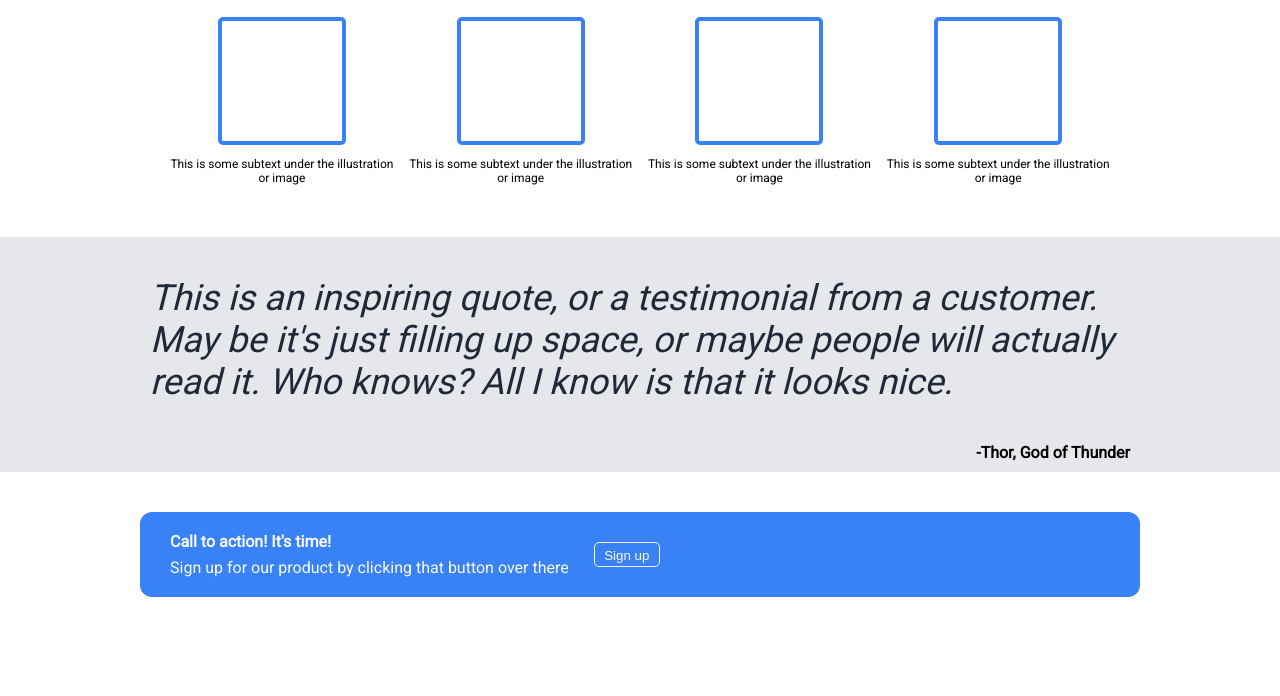
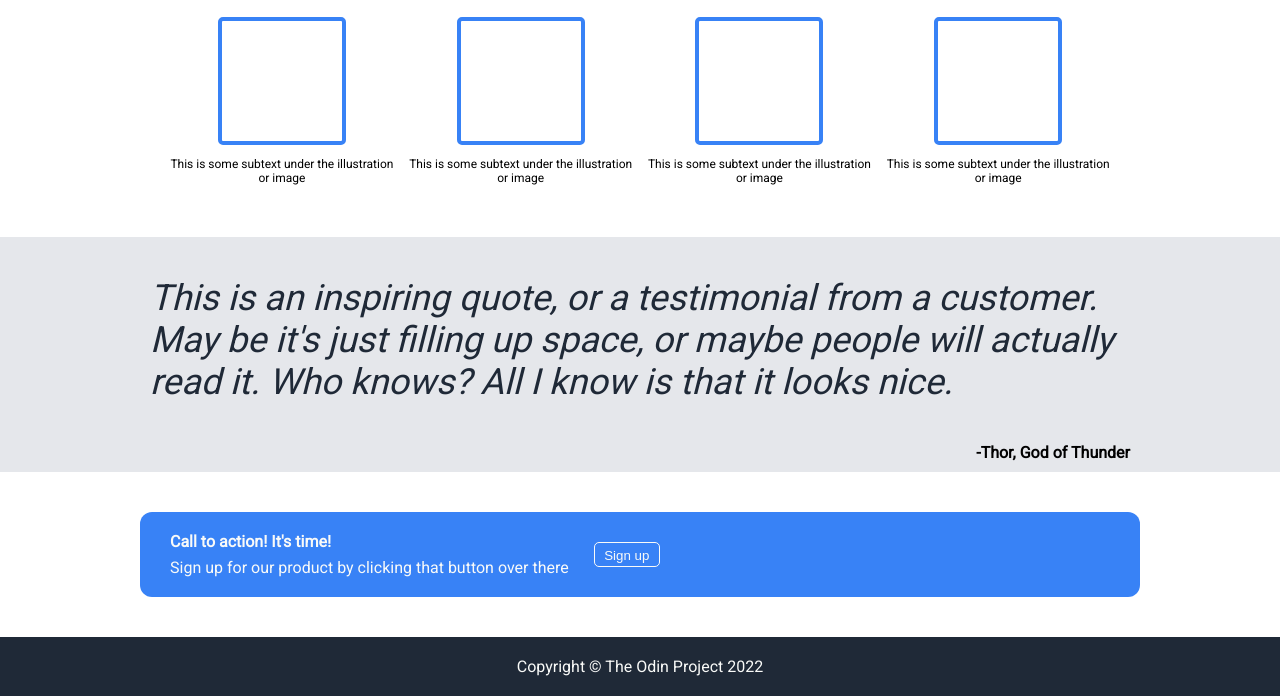
Before and after one commit to unclebinary1001/Landing-Page-, a plain HTML site: page index.html in a window 1280 px wide. Shown: the part 347-1043 px from the top of the page. Before the commit the page ends 984 px from the top, so only its background shows below. Drawn offline with Linux system fonts and the light colour scheme.

Commit message:
add footer html and style it

```diff
--- a/index.html
+++ b/index.html
@@ -109,6 +109,9 @@
             </button>
         </div>
     </div>
+    <footer>
+        Copyright &copy; The Odin Project 2022
+    </footer>
 </body>
 
 </html>
--- a/styles.css
+++ b/styles.css
@@ -154,3 +154,11 @@ body {
     border-radius: 5px;
     padding: 5px;
 }
+
+footer {
+    justify-content: flex-end;
+    text-align: center;
+    background-color: #1F2937;
+    padding: 20px;
+    color: #F9FAF8
+}
```
